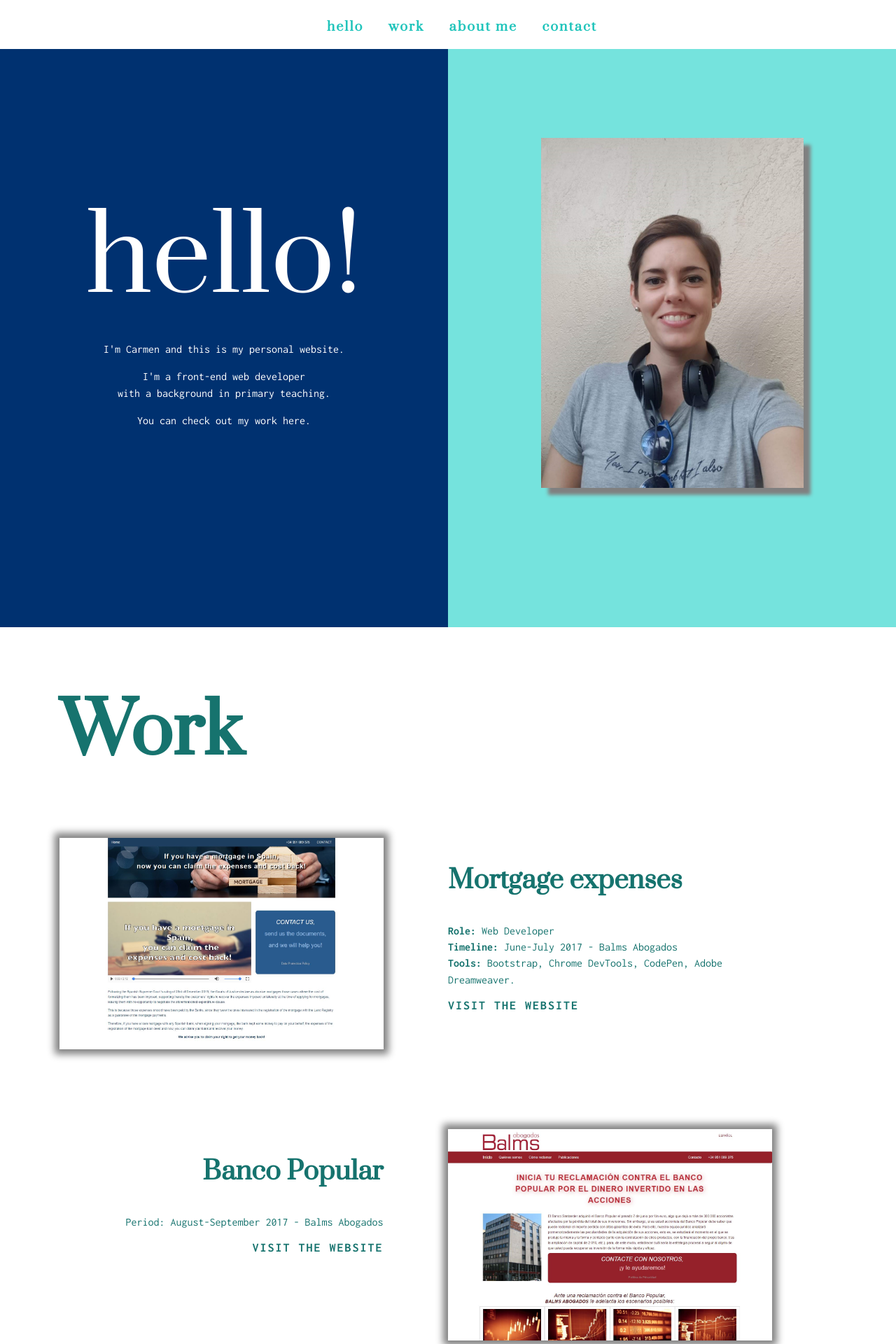
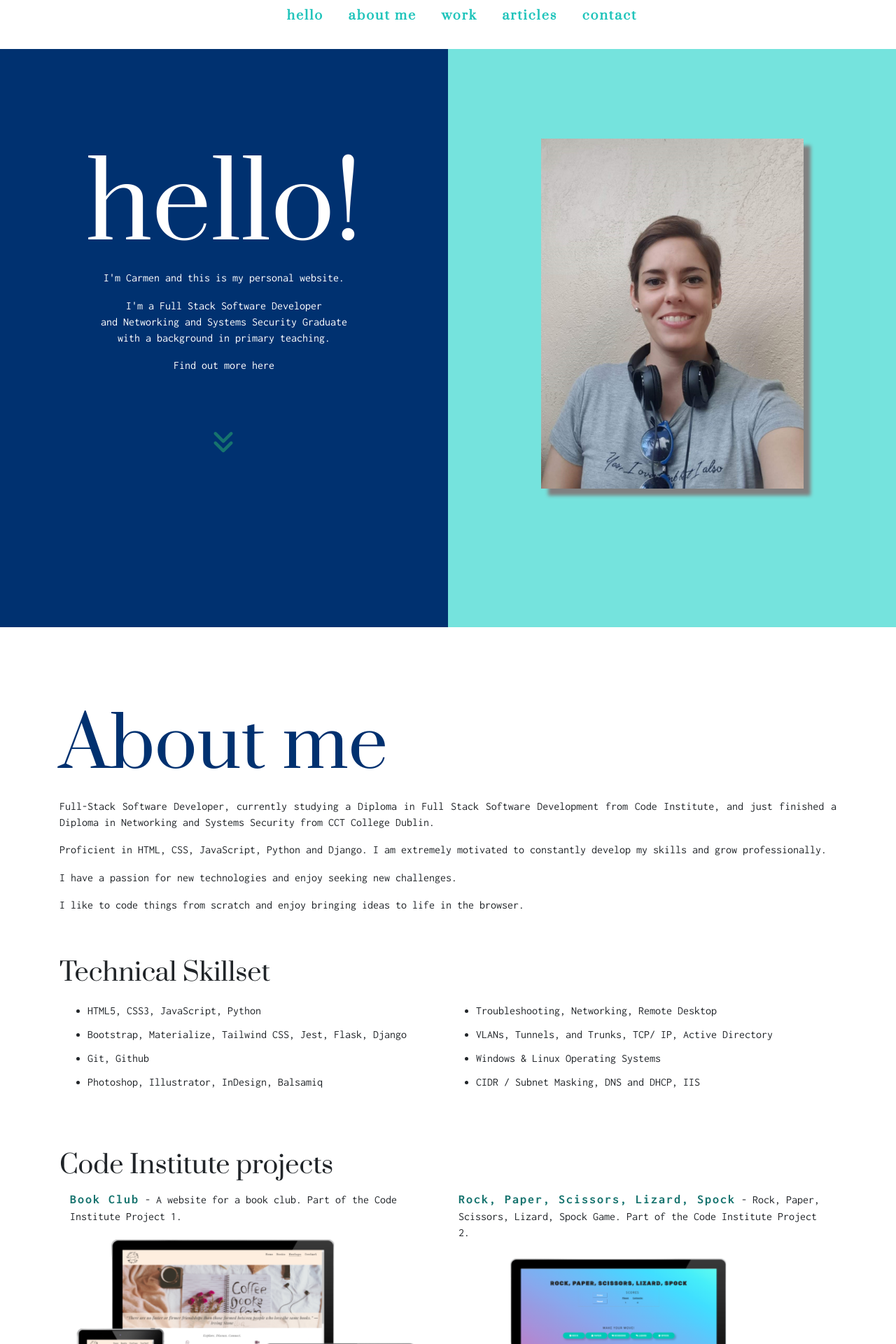
Before and after one commit to CarmenCantudo/carmencantudo.github.io, a PHP site: page / in a window 1280 px wide. Shown: the top 1920 px of the page at 70% size. Run offline with PHP 8.4, Linux system fonts and the light colour scheme; some libraries are stand-ins or nearby versions.

Commit message:
Update CI projects

```diff
--- a/assets/css/style.css
+++ b/assets/css/style.css
@@ -24,6 +24,28 @@ nav {
     margin-right: 0px;
 
 }
+
+.arrow {
+  text-align: center;
+  margin: 8% 0;
+}
+
+.bounce:hover {
+  animation: bounce 2s infinite;
+}
+
+@keyframes bounce {
+  0%, 20%, 50%, 80%, 100% {
+    transform: translateY(0);
+  }
+  40% {
+    transform: translateY(-30px);
+  }
+  60% {
+    transform: translateY(-15px);
+  }
+}
+
 .imgcarmen{
   width: 75%;
   box-shadow: 10px 10px 5px grey;
@@ -74,8 +96,13 @@ h3 {
   line-height: 100%;
 }
 
+li {
+  padding: 5px 0;
+}
+
 #ci-projects {
   line-height: 25px;
+  padding: 0;
 }
 
 .email{text-decoration: none; font-weight: normal; color: black;}
@@ -172,12 +199,6 @@ p {
   flex-direction: column;
 }
 
-.project-img {
-  align-self: center;
-  height: 100%;
-  width: 700px;
-}
-
 img {
   max-width: 100%;
 }
--- a/index.html
+++ b/index.html
@@ -1,27 +1,42 @@
-<!doctype html>
+<!DOCTYPE html>
 <html lang="en">
   <head>
     <!-- Required meta tags -->
-    <meta charset="utf-8">
-    <meta name="viewport" content="width=device-width, initial-scale=1">
+    <meta charset="utf-8" />
+    <meta name="viewport" content="width=device-width, initial-scale=1" />
 
     <!-- Bootstrap CSS -->
-    <link href="assets/css/bootstrap-grid.css" rel="stylesheet">
+    <link
+      rel="stylesheet"
+      href="https://cdn.jsdelivr.net/npm/bootstrap@4.6.2/dist/css/bootstrap.min.css"
+      integrity="sha384-xOolHFLEh07PJGoPkLv1IbcEPTNtaed2xpHsD9ESMhqIYd0nLMwNLD69Npy4HI+N"
+      crossorigin="anonymous"
+    />
 
     <!-- Style CSS -->
-    <link href="assets/css/style.css" rel="stylesheet">
+    <link href="assets/css/style.css" rel="stylesheet" />
 
-    <!-- Font -->
-    <link href="https://fonts.googleapis.com/css?family=Inconsolata:400,700|Prata&display=swap" rel="stylesheet">
+    <!-- Font Awesome -->
+    <script
+      src="https://kit.fontawesome.com/8e0b0718bf.js"
+      crossorigin="anonymous"
+    ></script>
+
+    <!-- Google Fonts -->
+    <link
+      href="https://fonts.googleapis.com/css?family=Inconsolata:400,700|Prata&display=swap"
+      rel="stylesheet"
+    />
 
     <title>Carmen Cantudo Moreno</title>
   </head>
   <body>
     <nav>
       <ul class="navigation">
-            <li><a href="#hello">hello</a></li>
+        <li><a href="index.html">hello</a></li>
+        <li><a href="#aboutme">about me</a></li>
         <li><a href="#work">work</a></li>
-            <li><a href="#aboutme">about me</a></li>
+        <li><a href="https://www.codu.co/CarmenCantudo" target="_blank">articles</a></li>
         <li><a href="#contact">contact</a></li>
       </ul>
     </nav>
@@ -32,36 +47,184 @@
         <div class="top-container">
           <h1>hello!</h1>
           <p>I'm Carmen and this is my personal website.</p>
-            <p>I'm a front-end web developer<br>with a background in primary teaching.</p>
-            <p>You can check out my work here.</p>
+          <p>
+            I'm a Full Stack Software Developer<br />
+            and Networking and Systems Security Graduate<br />
+            with a background in primary teaching.
+          </p>
+          <p>Find out more here</p>
+          <br />
+          <p class="arrow bounce">
+            <a href="#aboutme"><i class="fa-solid fa-angles-down fa-2x"></i></a>
+          </p>
         </div>
       </section>
 
       <!-- right column -->
       <section class="col right-col">
         <div class="top-container">
-            <img class="imgcarmen" src="assets/img/Carmen.jpg" alt="Carmen">
+          <img class="imgcarmen" src="assets/img/Carmen.jpg" alt="Carmen" />
         </div>
       </section>
     </header>
 
     <main class="container">
+      <!-- about me -->
+      <section id="aboutme" class="mt-5 pt-5">
+        <h2 class="aboutme mt-4">About me</h2>
+        <div class="row no-gutters">
+          <div class="col-12 text-justify my-3">
+            <p>
+              Full-Stack Software Developer, currently studying a Diploma in
+              Full Stack Software Development from Code Institute, and just
+              finished a Diploma in Networking and Systems Security from CCT
+              College Dublin.
+            </p>
+            <p>
+              Proficient in HTML, CSS, JavaScript, Python and Django. I am
+              extremely motivated to constantly develop my skills and grow
+              professionally.
+            </p>
+            <p>
+              I have a passion for new technologies and enjoy seeking new
+              challenges.
+            </p>
+            <p>
+              I like to code things from scratch and enjoy bringing ideas to
+              life in the browser.
+            </p>
+          </div>
+        </div>
+        <div class="row no-gutters my-3">
+          <h3 class="my-3 col-12">Technical Skillset</h3>
+          <div class="col-6">
+            <ul>
+              <li>HTML5, CSS3, JavaScript, Python</li>
+              <li>Bootstrap, Materialize, Tailwind CSS, Jest, Flask, Django</li>
+              <li>Git, Github</li>
+              <li>Photoshop, Illustrator, InDesign, Balsamiq</li>
+            </ul>
+          </div>
+          <div class="col-6">
+            <ul>
+              <li>Troubleshooting, Networking, Remote Desktop</li>
+              <li>VLANs, Tunnels, and Trunks, TCP/ IP, Active Directory</li>
+              <li>Windows & Linux Operating Systems</li>
+              <li>CIDR / Subnet Masking, DNS and DHCP, IIS</li>
+            </ul>
+          </div>
+        </div>
+        <div class="row no-gutters my-5">
+          <h3 class="my-3 col-12">Code Institute projects</h3>
+          <div id="projects">
+            <div class="row">
+              <div class="col-6 ci-projects">
+                <p>
+                  <a
+                    href="https://github.com/CarmenCantudo/bookclub"
+                    target="_blank"
+                    >Book Club</a
+                  >
+                  - A website for a book club. Part of the Code Institute
+                  Project 1.
+                </p>
+                <a
+                  class="project-img"
+                  href="https://carmencantudo.github.io/bookclub/"
+                  target="_blank"
+                >
+                  <img src="assets/img/bookclub.png" alt="bookclub" />
+                </a>
+              </div>
+              <div class="col-6 ci-projects">
+                <p>
+                  <a
+                    href="https://github.com/CarmenCantudo/rock-paper-scissors-lizard-spock"
+                    target="_blank"
+                    >Rock, Paper, Scissors, Lizard, Spock</a
+                  >
+                  - Rock, Paper, Scissors, Lizard, Spock Game. Part of the Code
+                  Institute Project 2.
+                </p>
+                <a
+                  class="project-img"
+                  href="https://carmencantudo.github.io/rock-paper-scissors-lizard-spock"
+                  target="_blank"
+                >
+                  <img
+                    class="img-responsive mx-auto"
+                    src="assets/img/rock-paper-scissors.png"
+                    alt="rock-paper-scissors-lizard-spock"
+                  />
+                </a>
+              </div>
+            </div>
+          </div>
+          <br>
+          <div class="row">
+            <div class="col-6 ci-projects">
+              <p>
+                <a
+                  href="https://github.com/CarmenCantudo/lost-dragon-quest"
+                  target="_blank"
+                  >Lost Dragon's Quest</a
+                >
+                - Adventure Game. Part of the Code Institute Project 3.
+              </p>
+              <a
+                class="project-img"
+                href="https://a-lost-dragons-quest.herokuapp.com/"
+                target="_blank"
+              >
+                <img
+                  src="assets/img/lost-dragons-quest.png"
+                  alt="rock-paper-scissors-lizard-spock"
+                />
+              </a>
+            </div>
+            <div class="col-6 ci-projects">
+              <p>
+                <a
+                  href="https://github.com/CarmenCantudo/recipes"
+                  target="_blank"
+                  >Fill your belly, feed your soul!</a
+                >
+                - Recipe blog website. Part of the Code Institute Project 4.
+              </p>
+              <a
+                class="project-img"
+                href="https://fillyourbelly.herokuapp.com/"
+                target="_blank"
+              >
+                <img
+                  src="assets/img/fill-your-belly.png"
+                  alt="fill-your-belly"
+                />
+              </a>
+            </div>
+          </div>
+        </div>
+      </section>
       <!-- work -->
-        <section>
-            <h2 class="work" id="work">Work</h2>
+      <section id="work" class="mt-5 pt-5">
+        <h2 class="work mt-4">Work</h2>
         <!-- first -->
         <div class="row no-gutters work">
-                <div class="col-xs-12 col-sm-12 col-md-5">
-                    <img class="imgshadow" src="assets/img/Mortgage-expenses.jpg" alt="Mortgage expenses">
+          <div class="col-xs-12 col-sm-12 col-md-5 my-3">
+            <img
+              class="imgshadow"
+              src="assets/img/Mortgage-expenses.jpg"
+              alt="Mortgage expenses"
+            />
           </div>
 
           <div class="col-1"></div>
 
           <div class="col-xs-12 col-sm-12 col-md-5">
             <h3>Mortgage expenses</h3>
-                      <p><b>Role:</b> Web Developer<br>
-                      <b>Timeline:</b> June-July 2017 - Balms Abogados<br>
-                      <b>Tools:</b> Bootstrap, Chrome DevTools, CodePen, Adobe Dreamweaver.
+            <p>
+              <b>Timeline:</b> June-July 2017 - Balms Abogados<br />
+              <b>Tools:</b> Html, Css, Bootstrap.
             </p>
             <a href="SpanishMortgages/" target="_blank">VISIT THE WEBSITE</a>
           </div>
@@ -72,7 +235,9 @@
         <div class="row no-gutters work">
           <div class="col-xs-12 col-sm-12 col-md-5 text-right">
             <h3>Banco Popular</h3>
-                    <p>Period: August-September 2017 - Balms Abogados<br>
+            <p>
+              <b>Timeline:</b> August-September 2017 - Balms Abogados<br />
+              <b>Tools:</b> Html, Css, JavaScript Bootstrap.
             </p>
             <a href="BancoPopular/en/" target="_blank">VISIT THE WEBSITE</a>
           </div>
@@ -80,7 +245,11 @@
           <div class="col-1"></div>
 
           <div class="col-xs-12 col-sm-12 col-md-5">
-                    <img class="imgshadow" src="assets/img/Reclama-tus-acciones.jpg" alt="Reclama tus acciones">
+            <img
+              class="imgshadow"
+              src="assets/img/Reclama-tus-acciones.jpg"
+              alt="Reclama tus acciones"
+            />
           </div>
         </div>
 
@@ -88,14 +257,20 @@
         <!-- third -->
         <div class="row no-gutters work">
           <div class="col-xs-12 col-sm-12 col-md-5">
-                    <img class="imgshadow" src="assets/img/Tramiuris.png" alt="Tramiuris">
+            <img
+              class="imgshadow"
+              src="assets/img/Tramiuris.png"
+              alt="Tramiuris"
+            />
           </div>
 
           <div class="col-1"></div>
 
           <div class="col-xs-12 col-sm-12 col-md-5">
             <h3>Tramiuris</h3>
-                    <p>Period: October-November 2017 - Balms Abogados<br>
+            <p>
+              <b>Timeline:</b> October-November 2017 - Balms Abogados<br />
+              <b>Tools:</b> Html, Css, JavaScript Bootstrap.
             </p>
             <a href="Tramiuris/en/" target="_blank">VISIT THE WEBSITE</a>
           </div>
@@ -106,7 +281,9 @@
         <div class="row no-gutters work">
           <div class="col-xs-12 col-sm-12 col-md-5 text-right">
             <h3>Fers</h3>
-                    <p>Period: January-February 2018 - Balms Abogados<br>
+            <p>
+              <b>Timeline:</b> Period: January-February 2018 - Balms Abogados<br />
+              <b>Tools:</b> Html, Css, JavaScript Bootstrap.
             </p>
             <a href="Fers/en/" target="_blank">VISIT THE WEBSITE</a>
           </div>
@@ -114,8 +291,7 @@
           <div class="col-1"></div>
 
           <div class="col-xs-12 col-sm-12 col-md-5">
-                    <img class="imgshadow" src="assets/img/Fers.png" alt="Fers">
-
+            <img class="imgshadow" src="assets/img/Fers.png" alt="Fers" />
           </div>
         </div>
 
@@ -123,16 +299,24 @@
         <!-- fifth -->
         <div class="row no-gutters work">
           <div class="col-xs-12 col-sm-12 col-md-5">
-                    <img class="imgshadow" src="assets/img/Balms-advisory.png" alt="Balms Advisory">
+            <img
+              class="imgshadow"
+              src="assets/img/Balms-advisory.png"
+              alt="Balms Advisory"
+            />
           </div>
 
           <div class="col-1"></div>
 
           <div class="col-xs-12 col-sm-12 col-md-5">
             <h3>Balms Advisory</h3>
-                    <p>Period: February-April 2019 - Balms Abogados<br>
+            <p>
+              <b>Timeline:</b> February-April 2019 - Balms Abogados<br />
+              <b>Tools:</b> Html, Css, JavaScript Bootstrap.
             </p>
-                    <a href="https://www.balmsadvisory.com/en/" target="_blank">VISIT THE WEBSITE</a>
+            <a href="https://www.balmsadvisory.com/en/" target="_blank"
+              >VISIT THE WEBSITE</a
+            >
           </div>
         </div>
 
@@ -141,15 +325,19 @@
         <div class="row no-gutters work">
           <div class="col-xs-12 col-sm-12 col-md-5 text-right">
             <h3>CUE</h3>
-                    <p>Period: February-April 2020 - Balms Abogados<br>
+            <p>
+              <b>Timeline:</b> February-April 2020 - Balms Abogados<br />
+              <b>Tools:</b> Html, Css, JavaScript Bootstrap.
             </p>
-                    <a href="https://consumidoresunidos.es/" target="_blank">VISIT THE WEBSITE</a>
+            <a href="https://consumidoresunidos.es/" target="_blank"
+              >VISIT THE WEBSITE</a
+            >
           </div>
 
           <div class="col-1"></div>
 
           <div class="col-xs-12 col-sm-12 col-md-5">
-                    <img class="imgshadow" src="assets/img/CUE.png" alt="CUE">
+            <img class="imgshadow" src="assets/img/CUE.png" alt="CUE" />
           </div>
         </div>
 
@@ -157,57 +345,26 @@
         <!-- seventh -->
         <div class="row no-gutters work">
           <div class="col-xs-12 col-sm-12 col-md-5">
-                    <img class="imgshadow" src="assets/img/youlldreamagain.png" alt="You'll dream again">
+            <img
+              class="imgshadow"
+              src="assets/img/youlldreamagain.png"
+              alt="You'll dream again"
+            />
           </div>
 
           <div class="col-1"></div>
 
           <div class="col-xs-12 col-sm-12 col-md-5">
             <h3>You'll dream again</h3>
-                    <p>Period: May-June 2020 - Balms Abogados<br>
+            <p>
+              <b>Timeline:</b> May-June 2020 - Balms Abogados<br />
+              <b>Tools:</b> Html, Css, JavaScript Bootstrap.
             </p>
             <a href="youll-dream-again/en" target="_blank">VISIT THE WEBSITE</a>
           </div>
         </div>
 
         <div class="blank"></div>
-
-        </section>
-
-        <!-- about me -->
-        <section>
-            <h2 class="aboutme" id="aboutme">About me</h2>
-            <div class="row no-gutters">
-                <div class="col-12 text-justify">
-                    <p>Junior Software Developer studying a Diploma in Full stack Software Development from Code Institute.</p>
-                    <p>Proficient in HTML, CSS and JavaScript. I am extremely motivated to constantly develop my skills and grow professionally.</p>
-                    <p>I have a passion for new technologies and enjoy seeking new challenges.</p>
-                    <p>I like to code things from scratch and enjoy bringing ideas to life in the browser.</p>
-                    <br>
-                    <h3>Technical Skillset</h3>
-                    <p><b>Technologies:</b> HTML5, CSS3, JavaScript</p>
-                    <p><b>Frameworks:</b> Bootstrap</p>
-                    <p><b>Version Control:</b> Git, Github</p>
-                    <p><b>Graphical software:</b> Photoshop, Illustrator, InDesign</p>
-                    <br>
-                    <h3>Code Institute projects</h3>
-                    <div id="projects">
-                        <div class="ci-projects">
-                            <p><a href="https://github.com/CarmenCantudo/bookclub" target="_blank">Book Club</a> - A website for a book club. Part of the Code Institute Project 1.</p>
-                            <a class="project-img" href="https://carmencantudo.github.io/bookclub/" target="_blank">
-                                <img src="assets/img/bookclub.PNG" alt="bookclub">
-                            </a>
-                        </div>
-                        <div class="ci-projects">
-                            <p><a href="https://github.com/CarmenCantudo/rock-paper-scissors-lizard-spock" target="_blank">Rock, Paper, Scissors, Lizard, Spock</a> - Rock, Paper, Scissors, Lizard, Spock Game. Part of the Code Institute Project 2.</p>
-                            <a class="project-img" href="https://carmencantudo.github.io/rock-paper-scissors-lizard-spock" target="_blank">
-                                <img src="assets/img/rock-paper-scissors.PNG" alt="rock-paper-scissors-lizard-spock">
-                            </a>
-                        </div>
-                    </div>
-                </div>
-                <div class="col-12 blank"></div>
-            </div>
       </section>
 
       <!-- contact -->
@@ -215,19 +372,26 @@
         <h2 class="contact" id="contact">Contact</h2>
         <div class="row">
           <div class="col">
-                    <p>Email: <a class="email" href="mailto:carmencantudo@gmail.com">carmencantudo@gmail.com</a></p>
-                    <p>Currently living in Ireland.
-                    Feel free to say hello!</p>
+            <p>
+              Email:
+              <a class="email" href="mailto:carmencantudo@gmail.com"
+                >carmencantudo@gmail.com</a
+              >
+            </p>
+            <p>Currently living in Ireland. Feel free to say hello!</p>
 
-                    <p><b>Dundalk, Co. Louth<br>
-                    Ireland</b>
+            <p>
+              <b
+                >Dundalk, Co. Louth<br />
+                Ireland</b
+              >
             </p>
           </div>
           <div class="col">
-                  <img src="assets/img/contact1.jpg" alt="">
+            <img src="assets/img/contact1.jpg" alt="" />
           </div>
           <div class="col">
-                    <img src="assets/img/contact2.jpg" alt="">
+            <img src="assets/img/contact2.jpg" alt="" />
           </div>
         </div>
       </section>
@@ -236,19 +400,38 @@
     <footer>
       <div class="container">
         <div class="social-icons-container">
-          <a href="https://www.linkedin.com/in/carmen-cantudo-moreno/" class="social-icon" target="_blank"><i class="fab fa-linkedin"></i></a>
-          <a href="https://twitter.com/CarmenCantudo" class="social-icon" target="_blank"><i class="fab fa-twitter-square"></i></a>
-          <a href="https://github.com/CarmenCantudo" class="social-icon" target="_blank"><i class="fab fa-github-square"></i></a>
-          <!-- <a href="#"><img src="img/facebook.svg" class="social-icon" alt=""></a>
-          <a href="#"><img src="img/pinterest.svg" class="social-icon" alt=""></a>
-          <a href="#"><img src="img/instagram.svg" class="social-icon" alt=""></a> -->
+          <a
+            href="https://www.linkedin.com/in/carmen-cantudo-moreno/"
+            class="social-icon"
+            target="_blank"
+            ><i class="fab fa-linkedin"></i
+          ></a>
+          <a
+            href="https://twitter.com/CarmenCantudo"
+            class="social-icon"
+            target="_blank"
+            ><i class="fab fa-twitter-square"></i
+          ></a>
+          <a
+            href="https://github.com/CarmenCantudo"
+            class="social-icon"
+            target="_blank"
+            ><i class="fab fa-github-square"></i
+          ></a>
+          <a href="https://www.codu.co/CarmenCantudo"><i class="fa-solid fa-c social-icon"></i></a>
         </div>
-          <p>Designed by Carmen</p>
       </div>
     </footer>
     <!-- font awesome script -->
-    <script src="https://kit.fontawesome.com/8e0b0718bf.js" crossorigin="anonymous"></script>
+    <script
+      src="https://kit.fontawesome.com/8e0b0718bf.js"
+      crossorigin="anonymous"
+    ></script>
     <!-- Bootstrap Bundle with Popper -->
-    <script src="https://cdn.jsdelivr.net/npm/bootstrap@5.0.0-beta1/dist/js/bootstrap.bundle.min.js" integrity="sha384-ygbV9kiqUc6oa4msXn9868pTtWMgiQaeYH7/t7LECLbyPA2x65Kgf80OJFdroafW" crossorigin="anonymous"></script>
+    <script
+      src="https://cdn.jsdelivr.net/npm/bootstrap@5.0.0-beta1/dist/js/bootstrap.bundle.min.js"
+      integrity="sha384-ygbV9kiqUc6oa4msXn9868pTtWMgiQaeYH7/t7LECLbyPA2x65Kgf80OJFdroafW"
+      crossorigin="anonymous"
+    ></script>
   </body>
 </html>
```
Also changed, not shown: assets/img/bookclub.PNG (deleted), assets/img/bookclub.png (added), assets/img/fill-your-belly.png (added), assets/img/lost-dragons-quest.png (added), assets/img/rock-paper-scissors.PNG (deleted), assets/img/rock-paper-scissors.png (added). Lines whose indentation alone changed are shown as unchanged.
